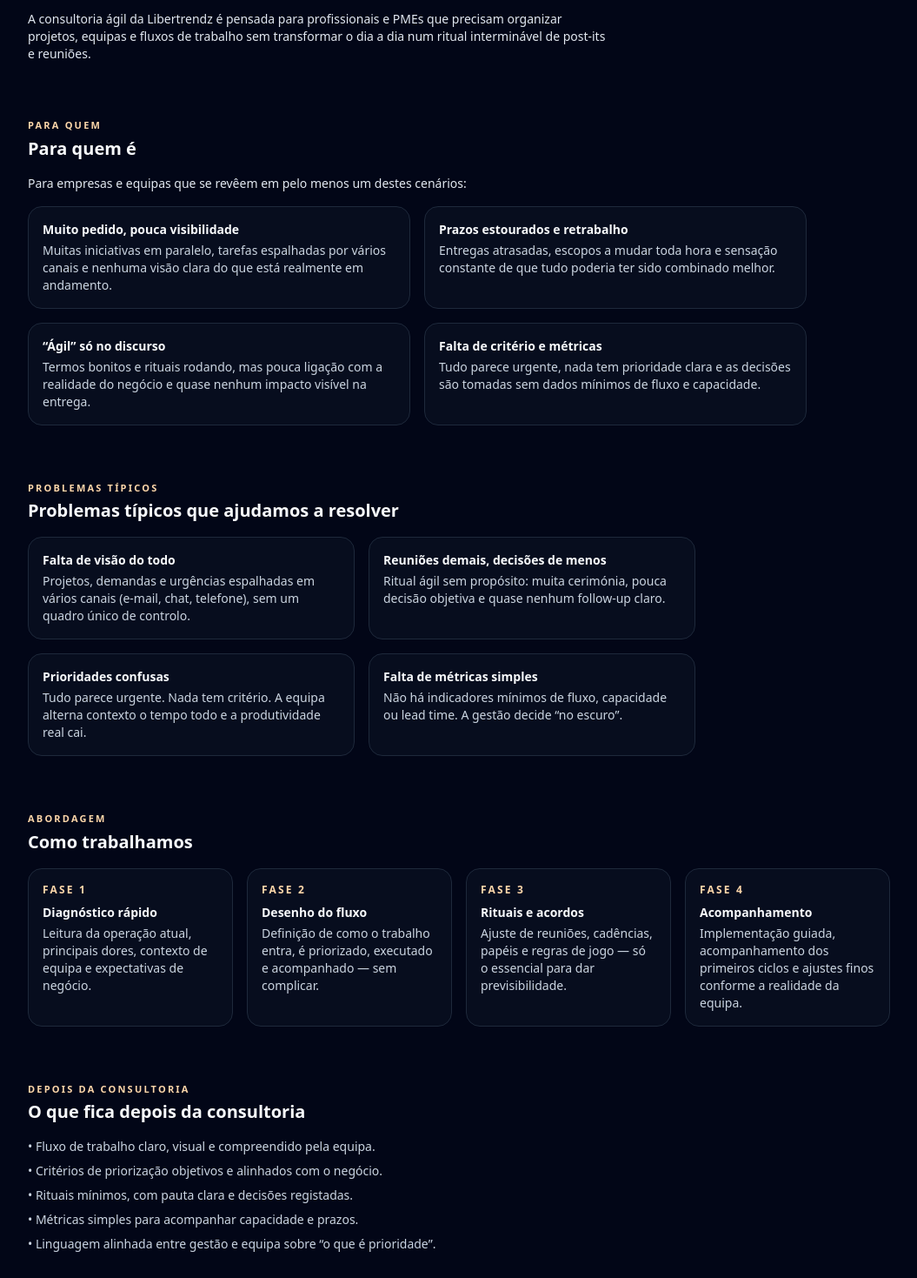
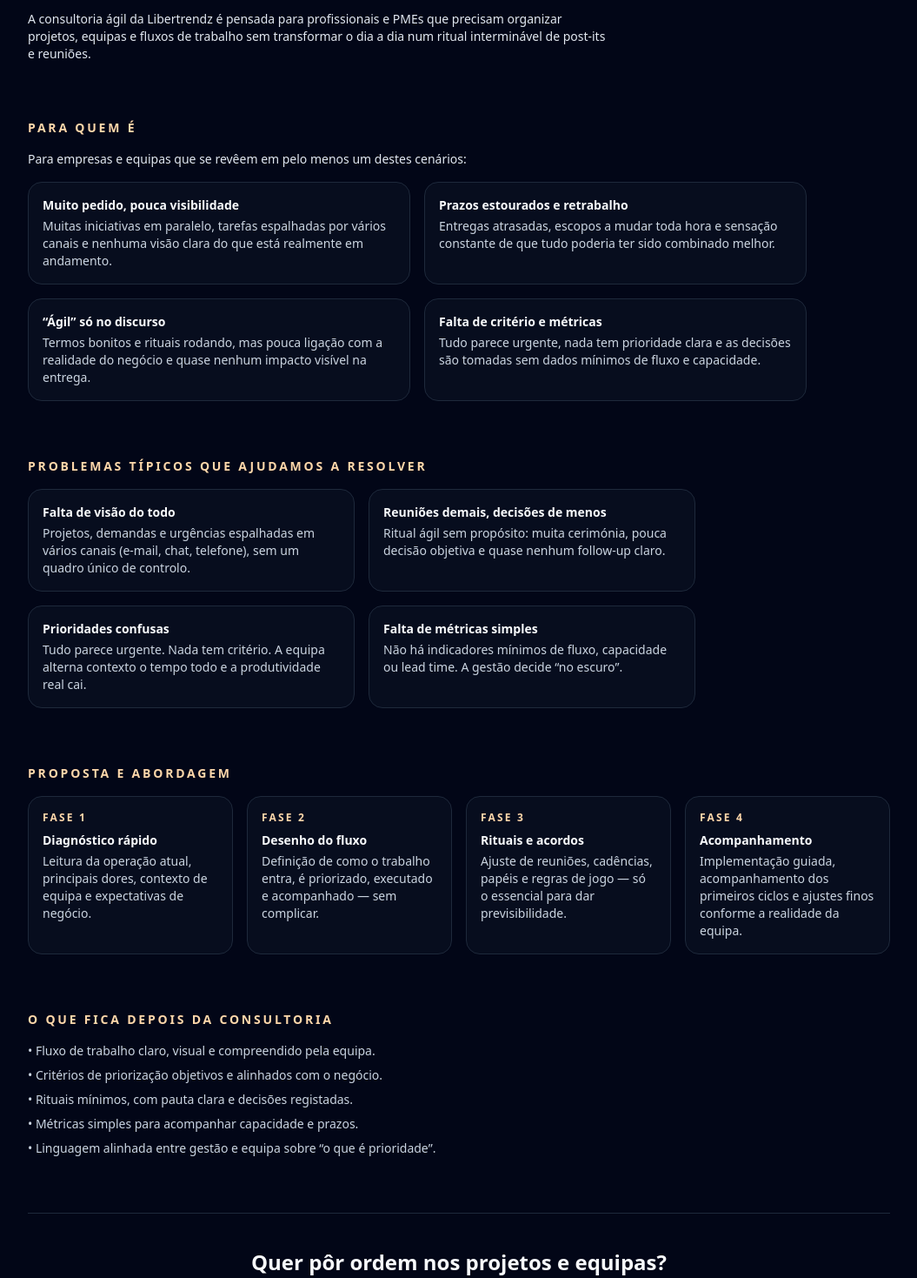
Before and after one commit to libertrendz/libertrendz-site, a Next.js app: page /agile in a window 1280 px wide. Shown: the part 261-1730 px from the top of the page at 87% size, without its empty margins (112-1167 px from the left). Built offline with nearby package versions, Linux system fonts and the light colour scheme.

Commit message:
Update page.tsx

```diff
--- a/app/agile/page.tsx
+++ b/app/agile/page.tsx
@@ -22,11 +22,10 @@ export default function AgilePage() {
         {/* PARA QUEM É — EM CARDS */}
         <div className="space-y-4">
           <div>
-            <p className="text-[11px] font-semibold uppercase tracking-[0.2em] text-accent-300 mb-1">
-              Para quem
+            <p className="text-[14px] font-semibold uppercase tracking-[0.2em] text-accent-300 mb-1">
+              Para quem é
             </p>
-            <h2 className="text-xl font-semibold text-slate-50">Para quem é</h2>
-          </div>
+           </div>
           <p className="text-sm text-slate-200 max-w-3xl">
             Para empresas e equipas que se revêem em pelo menos um destes cenários:
           </p>
@@ -73,13 +72,10 @@ export default function AgilePage() {
         {/* PROBLEMAS TIPICOS */}
         <div className="space-y-4 max-w-3xl">
           <div>
-            <p className="text-[11px] font-semibold uppercase tracking-[0.2em] text-accent-300 mb-1">
-              Problemas típicos
+            <p className="text-[14px] font-semibold uppercase tracking-[0.2em] text-accent-300 mb-1">
+              Problemas típicos que ajudamos a resolver
             </p>
-            <h2 className="text-xl font-semibold text-slate-50">
-              Problemas típicos que ajudamos a resolver
-            </h2>
-          </div>
+            </div>
           <div className="grid gap-4 md:grid-cols-2">
             <div className="rounded-2xl border border-slate-800 bg-slate-900/40 p-4 text-sm text-slate-200">
               <p className="font-semibold text-slate-50 mb-1">
@@ -123,11 +119,10 @@ export default function AgilePage() {
         {/* COMO TRABALHAMOS */}
         <div className="space-y-4">
           <div>
-            <p className="text-[11px] font-semibold uppercase tracking-[0.2em] text-accent-300 mb-1">
-              Abordagem
+            <p className="text-[14px] font-semibold uppercase tracking-[0.2em] text-accent-300 mb-1">
+              Proposta e Abordagem
             </p>
-            <h2 className="text-xl font-semibold text-slate-50">Como trabalhamos</h2>
-          </div>
+           </div>
           <div className="grid gap-4 md:grid-cols-4">
             <div className="rounded-2xl border border-slate-800 bg-slate-900/40 p-4 text-sm text-slate-200">
               <p className="text-xs font-semibold uppercase tracking-[0.18em] text-accent-300">
@@ -183,13 +178,10 @@ export default function AgilePage() {
         {/* O QUE ENTREGAMOS */}
         <div className="space-y-4 max-w-3xl">
           <div>
-            <p className="text-[11px] font-semibold uppercase tracking-[0.2em] text-accent-300 mb-1">
-              Depois da consultoria
+            <p className="text-[14px] font-semibold uppercase tracking-[0.2em] text-accent-300 mb-1">
+              O que fica depois da consultoria
             </p>
-            <h2 className="text-xl font-semibold text-slate-50">
-              O que fica depois da consultoria
-            </h2>
-          </div>
+            </div>
           <ul className="space-y-2 text-sm text-slate-300">
             <li>• Fluxo de trabalho claro, visual e compreendido pela equipa.</li>
             <li>• Critérios de priorização objetivos e alinhados com o negócio.</li>
```
